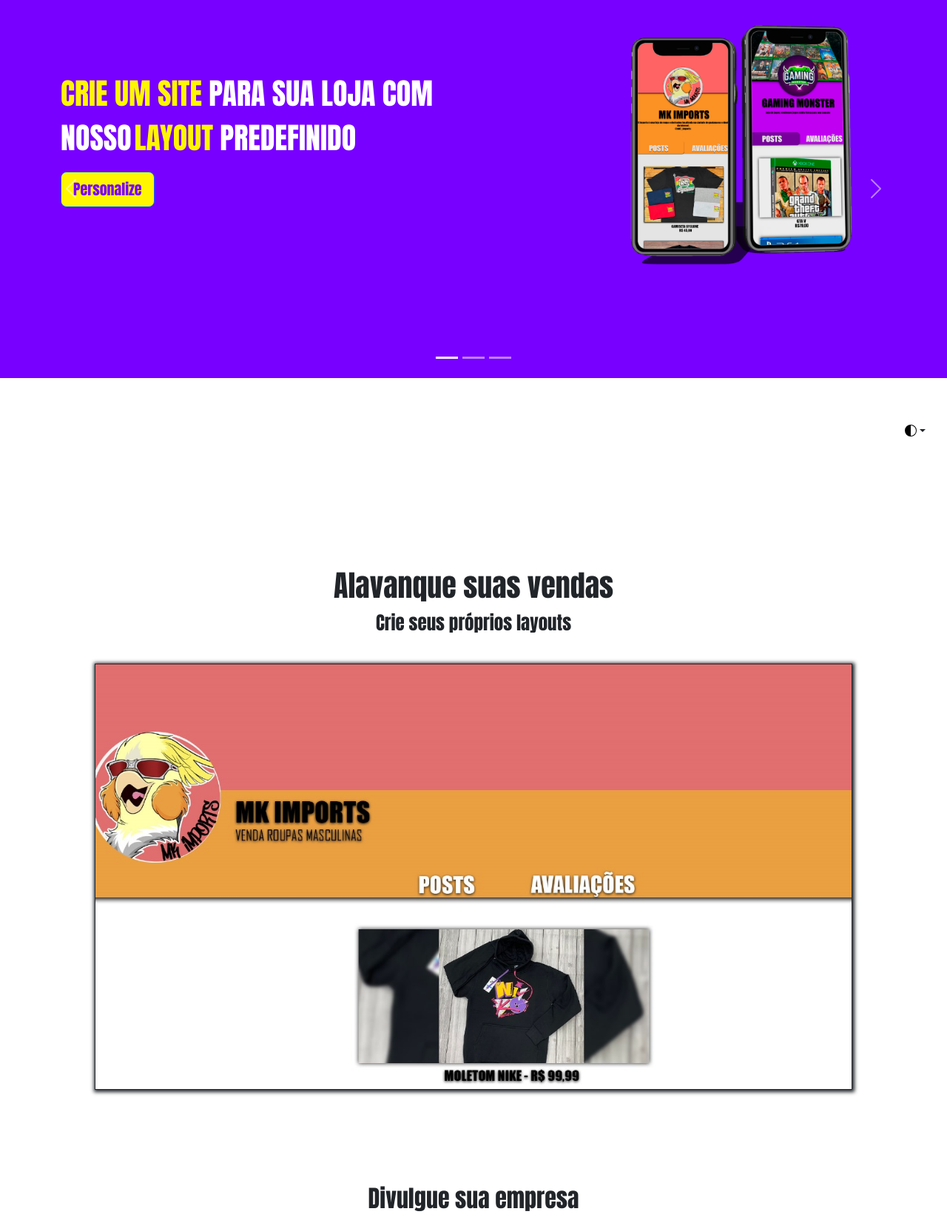
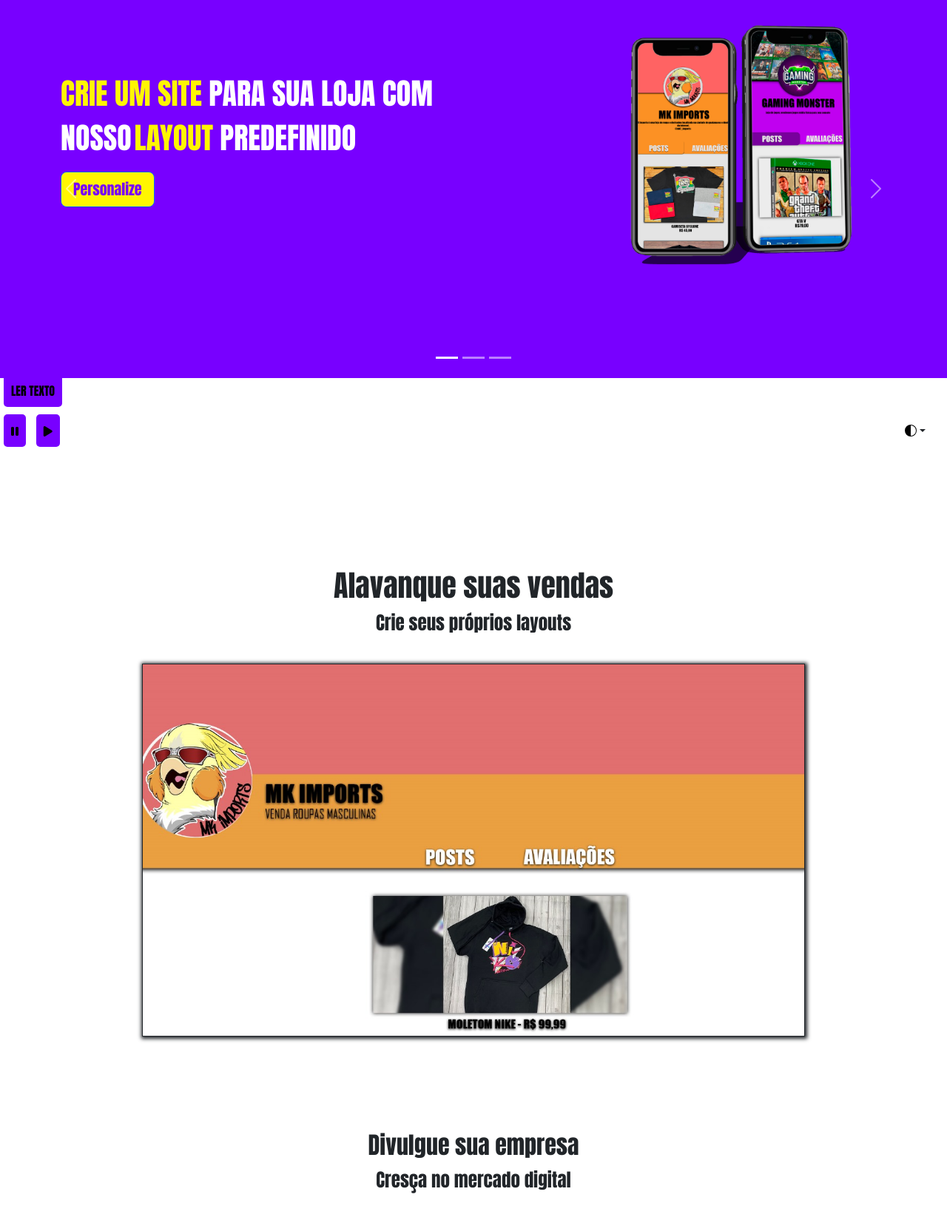
Before and after one commit to ZLTech2/Site-Negocio-na-area, a PHP site: page / in a window 1280 px wide. Shown: the part 181-1830 px from the top of the page at 74% size. Run offline with PHP 8.4, Linux system fonts and the light colour scheme.

Commit message:
[feat] inserindo leitor de tela

```diff
--- a/css/styles.css
+++ b/css/styles.css
@@ -97,7 +97,7 @@
 
 #sobre img{
    margin-top: 20px;
-   width: 80%;
+   width: 70%;
    border: solid 1px;
    box-shadow: 1px 1px 5px 2px;
 }
@@ -181,6 +181,31 @@
    /* flex-direction: column; */
 }
 
+.botoes-flutuantes{
+   position: fixed;
+  bottom: 10px;
+  z-index: 1000;
+}
+
+
+.botoes-fala i{
+   text-align: center;
+}
+.botoes-flutuantes button{
+   margin: 5px;
+   padding: 10px;
+   background-color: var(--cor-roxa);
+   color: rgb(0, 0, 0);
+   border: none;
+   border-radius: 5px;
+   text-transform: uppercase;
+}
+
+.botoes-flutuantes button:hover{
+   color: var(--cor-amarela);
+   transition: 0.4s ease;
+}
+
 /* .dropdown{
    border: solid red 1px;
    position: fixed;
--- a/index.php
+++ b/index.php
@@ -139,7 +139,14 @@
           </ul>
         </div>
 
+        <div class="botoes-flutuantes">
+        <button id="read-text">Ler texto</button>
+          <div class="botoes-fala">
 
+            <button id="pause"><i class="fa-solid fa-pause"></i></button>
+            <button id="resume"><i class="fa-solid fa-play"></i></button>
+          </div>
+        </div>
 
         <section id="sobre">
             <h1>Alavanque suas vendas</h1>
--- a/js/script.js
+++ b/js/script.js
@@ -9,6 +9,31 @@
         cnpj = cnpj.replace(/^(\d{2})(\d{3})(\d{3})(\d{4})(\d{2})$/, '$1.$2.$3/$4-$5');
         return cnpj;
     }
+
+    const readButton = document.getElementById('read-text');
+    const pauseButton = document.getElementById('pause');
+    const resumeButton = document.getElementById('resume');
+
+    readButton.addEventListener('click',()=>{
+
+    const text = document.body.innerText;
+    const speech = new SpeechSynthesisUtterance(text);
+    speech.lang = 'pt-BR';
+    window.speechSynthesis.speak(speech);
+});
+
+pauseButton.addEventListener('click',()=>{
+    if(speechSynthesis.speaking){
+        speechSynthesis.pause();
+    }
+})
+
+resumeButton.addEventListener('click',()=>{
+    if(speechSynthesis.paused){
+        speechSynthesis.resume();
+    }
+});
+
 
     const cnpj = document.getElementById('cnpj')
     cnpj.addEventListener('input',function(){
--- a/php/cadastro.php
+++ b/php/cadastro.php
@@ -16,7 +16,7 @@
                 </div>
                 <li><a href="./personalize.php">Personalize</a></li>
                 <li><a href="#sobre">Sobre</a></li>
-                <li><a href="https://zltech2.github.io/Site-ZL-Tech/">ZL Tech</a></li>
+                <li><a href="http://zltech.freesite.online/?i=1">ZL Tech</a></li>
                 <li> <a href="./cadastro.php">Cadastrar</a></li>
                 <li><a href="./login.php">Entrar</a></li>
             </ul>
--- a/php/dashboard.php
+++ b/php/dashboard.php
@@ -64,9 +64,7 @@
                     </form>
                 </div>
             </div>
-
-
-            <li><a href="#" id="abrirPopupContato">Contato</a></li>
+            <!-- <li><a href="#" id="abrirPopupContato">Contato</a></li> -->
             <div class="popup" id="popupContato">
                 <div class="conteudo">
                     <form>
@@ -81,7 +79,7 @@
                         <button type="submit">Enviar</button>
                         <button id="cancelarContato">Cancelar</button>
                     </div>
-                    <!-- <div id="msg"></div> -->
+                    <div id="msg"></div>
                 </form>
             </div>
 
--- a/php/header.php
+++ b/php/header.php
@@ -15,9 +15,9 @@
             </div>
             <li><a href="./personalize.php">Personalize</a></li>
             <li><a href="#sobre">Sobre</a></li>
-            <li><a href="https://zltech2.github.io/Site-ZL-Tech/">ZL Tech</a></li>
-            <li> <a href="./php/cadastro.php">Cadastrar</a></li>
-            <li><a href="./php/login.php">Entrar</a></li>
+            <li><a href="http://zltech.freesite.online/?i=1">ZL Tech</a></li>
+            <li> <a href="./cadastro.php">Cadastrar</a></li>
+            <li><a href="./login.php">Entrar</a></li>
         </ul>
         </div>
     </nav>
--- a/php/login.php
+++ b/php/login.php
@@ -23,15 +23,15 @@
     <link rel="stylesheet" href="https://cdnjs.cloudflare.com/ajax/libs/font-awesome/6.0.0-beta3/css/all.min.css">
 </head>
 <body>
-    <header>
+<header>
         <nav>
             <ul class="nav-list">
                 <div class="logo">
-                    <a href="../index.php"><img src="../assets/images/logo rd (1).png" alt=""></a>
+                    <a href="../index.php"> <img src="../assets/images/logo rd (1).png" alt=""></a>
                 </div>
                 <li><a href="./personalize.php">Personalize</a></li>
                 <li><a href="#sobre">Sobre</a></li>
-                <li><a href="https://zltech2.github.io/Site-ZL-Tech/">ZL Tech</a></li>
+                <li><a href="http://zltech.freesite.online/?i=1">ZL Tech</a></li>
                 <li> <a href="./cadastro.php">Cadastrar</a></li>
                 <li><a href="./login.php">Entrar</a></li>
             </ul>
--- a/php/personalize.php
+++ b/php/personalize.php
@@ -44,8 +44,6 @@
             </div>
           </div>
           </div>
-
-
         <section id="sobre">
             <span>Crie seus próprios layouts</span>
             <span>Personalize seu site</span>
```
Also changed, not shown: css/styles-dashboard.css (+4 -4 lines), js/popup.js (+65 -46 lines), php/cadastro.act.php (+0 -11 lines), css/styles-cadastro.css (line endings or trailing spaces).
